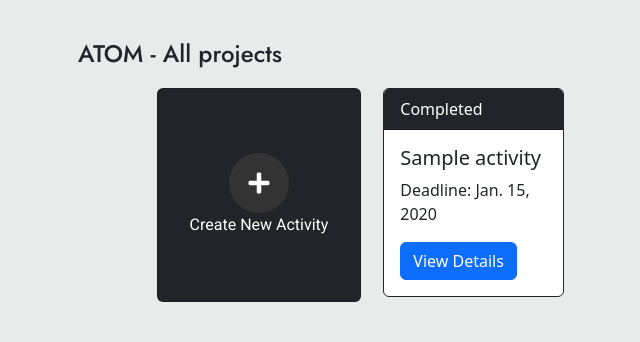
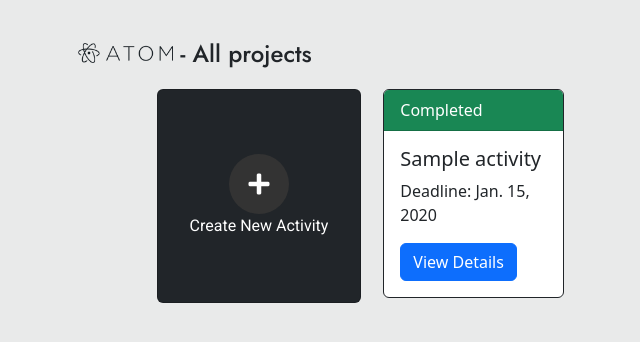
Before and after one commit to DeeVanko/SomeReposit, a Django app: page /project-manager/ in a window 1280 px wide. Shown: the part 56-398 px from the top of the page, without its empty margins (4-644 px from the left). Run offline with Django 5.2, Linux system fonts and the light colour scheme; tables that the repository leaves empty hold one stand-in row (values such as "Sample post"); some libraries are stand-ins or nearby versions.

Commit message:
card with completed status

```diff
--- a/DJ1/templates/project_manager_home.html
+++ b/DJ1/templates/project_manager_home.html
@@ -35,7 +35,9 @@
     </nav>
 
     <div class="container mt-5 pt-5">
-        <h4 id="selectedProjectName" style="font-family: Jost">ATOM - All projects</h4>
+        <h4 id="selectedProjectName" style="font-family: Jost"><a class="navbar-brand" href="/project-manager">
+            <img src="{% static 'IMG/Atom_Logo_Nav.png' %}" id="Logo" alt="Logo" width="95" height="20" class="d-inline-block" style="margin-bottom: 7px">
+        </a> - All projects</h4>
     </div>
 
     <div class="cards-container">
@@ -50,7 +52,7 @@
           <!-- Other Cards -->
           {% for activity in activities %}
             <div class="card border-dark mb-3" style="max-width: 18rem;" data-project-id="{{ activity.project_id }}">
-              <div class="card-header bg-dark text-white">
+                <div class="card-header {% if activity.status == 'Completed' %}bg-success{% else %}bg-dark{% endif %} text-white">
                     {% if activity.status == "Not Completed" %}
                         <img src="{% static 'IMG/not_completed.png' %}" alt="Not Completed Icon" style="width: 20px; height: auto; margin-right: 5px;">
                     {% endif %}
@@ -62,6 +64,9 @@
                     <button type="button" class="btn btn-primary" data-bs-toggle="modal" data-bs-target="#activityModal{{ activity.id }}" data-project-id="{{ activity.project_id }}">View Details</button>
                 </div>
             </div>
+
+
+
 
     <!-- Activity Modal -->
     <div class="modal fade" id="activityModal{{ activity.id }}" tabindex="-1" aria-labelledby="activityModalLabel{{ activity.id }}" aria-hidden="true">
@@ -396,6 +401,12 @@
         cursor: pointer;
     }
 
+    .bg-success {
+        background-color: #28a745; /* Bootstrap's success green */
+        color: #fff; /* White text color for better readability */
+    }
+
+
     </style>
 
 <style>
```
Also changed, not shown: DJ1/static/IMG/Atom_Logo_Nav.png (added). Lines whose indentation alone changed are shown as unchanged.
